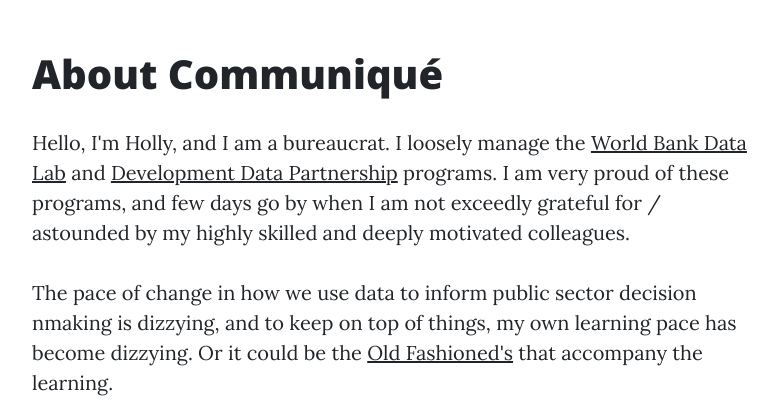
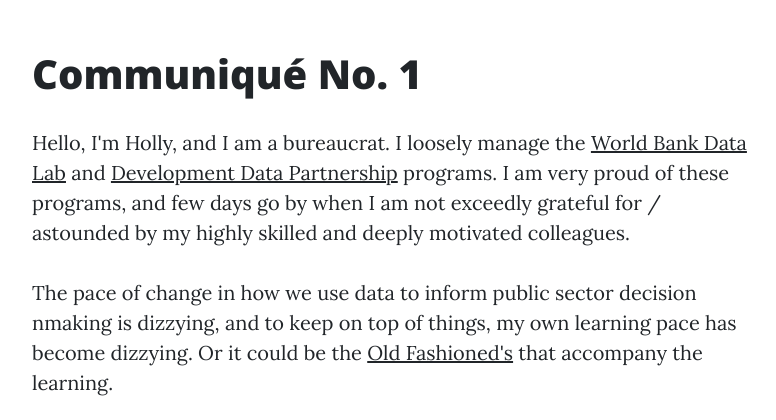
Before and after one commit to Holly-Transport/communique, a Flask app: page /about in a window 1280 px wide. Shown: the part 532-952 px from the top of the page, without its empty margins (243-1019 px from the left). Run offline with Flask 2, Linux system fonts and the light colour scheme; some libraries are stand-ins or nearby versions.

Commit message:
Updated about.html (again)

```diff
--- a/templates/about.html
+++ b/templates/about.html
@@ -26,7 +26,7 @@
   <div class="container">
     <div class="row">
       <div class="col-lg-8 col-md-10 mx-auto">
-        <h1>About Communiqu&eacute;</h1>
+        <h1>Communiqu&eacute; No. 1</h1>
 
 <p>Hello, I&#39;m Holly, and I&nbsp;am a bureaucrat. I&nbsp;loosely manage the <a href="http://wbdatalab.org/">World Bank Data Lab</a> and <a href="https://datapartnership.org/">Development Data Partnership</a> programs. I am very proud of these programs,&nbsp;and few days go by when I am not exceedly grateful for / astounded by my highly skilled and deeply motivated colleagues.&nbsp;</p>
 
```
